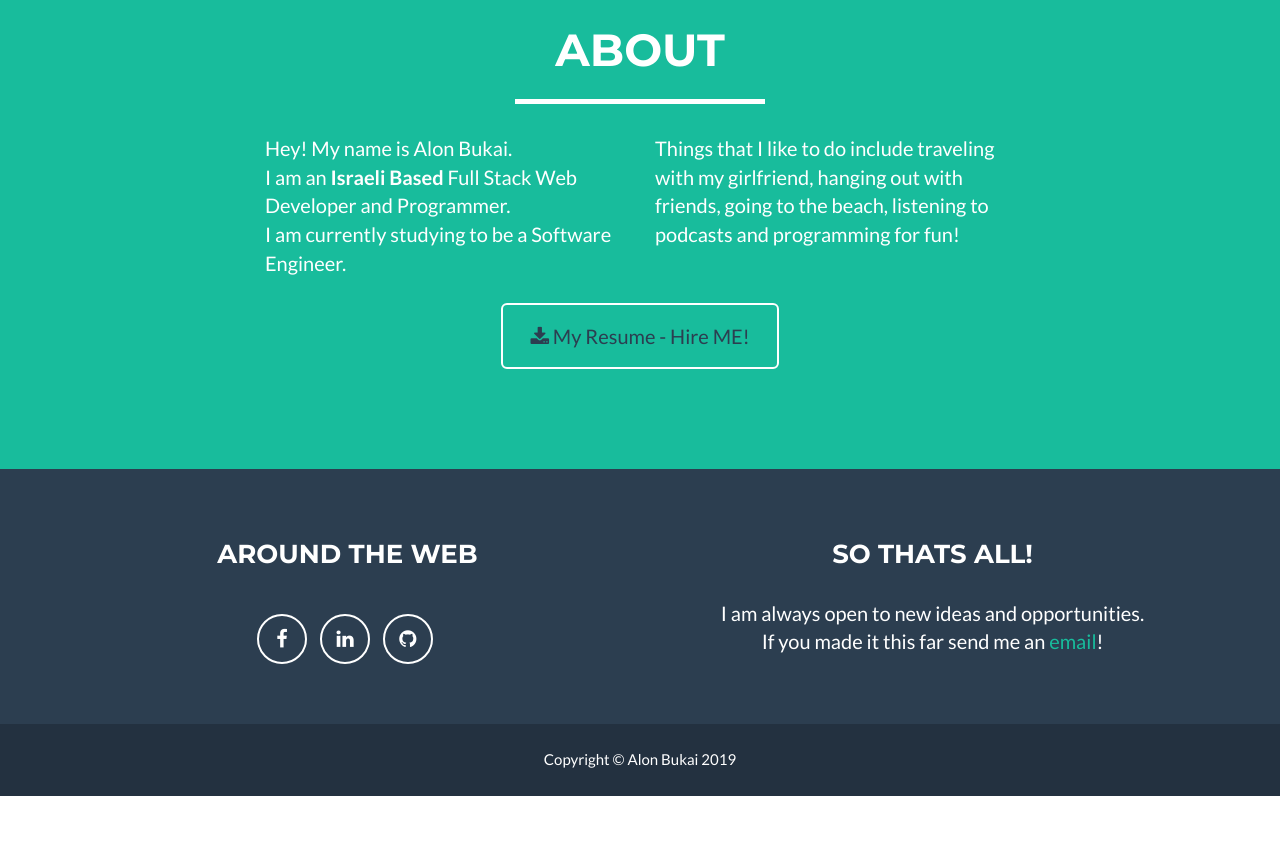
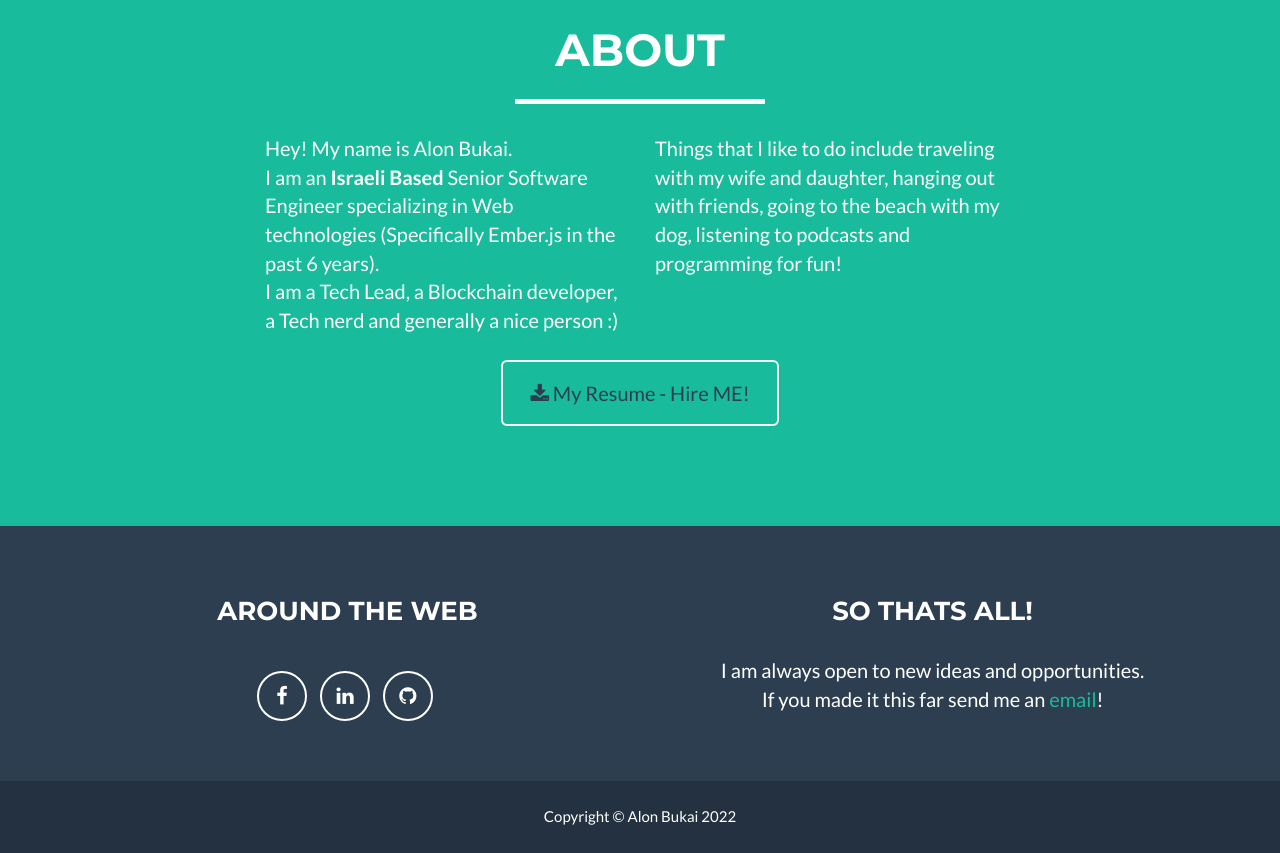
Before and after one commit to Alonski/alonski.github.io, a plain HTML site: page index.html in a window 1280 px wide. Shown: the part 1640-2493 px from the top of the page. Before the commit the page ends 2436 px from the top, so only its background shows below. Drawn offline with nearby package versions, Linux system fonts and the light colour scheme.

Commit message:
Update portfolio

```diff
--- a/index.html
+++ b/index.html
@@ -9,7 +9,7 @@
     <meta name="description" content="">
     <meta name="author" content="">
 
-    <title>Alon Bukai - Full Stack Developer</title>
+    <title>Alon Bukai - Senior Software Engineer</title>
 
     <!-- Bootstrap Core CSS - Uses Bootswatch Flatly Theme: http://bootswatch.com/flatly/ -->
     <link href="css/bootstrap.min.css" rel="stylesheet">
@@ -80,7 +80,7 @@
                     <div class="intro-text">
                         <span class="name">Alon Bukai</span>
                         <hr class="star-light">
-                        <span class="skills">Full Stack Developer</span>
+                        <span class="skills">Senior Software Engineer</span>
                     </div>
                 </div>
             </div>
@@ -173,13 +173,13 @@
                 <div class="col-lg-4 col-lg-offset-2">
                     <p>
                         Hey! My name is Alon Bukai.<br/>
-                        I am an <strong>Israeli Based</strong> Full Stack Web Developer and Programmer.<br/>
-                        I am currently studying to be a Software Engineer.
+                        I am an <strong>Israeli Based</strong> Senior Software Engineer specializing in Web technologies (Specifically Ember.js in the past 6 years).<br/>
+                        I am a Tech Lead, a Blockchain developer, a Tech nerd and generally a nice person :)
                     </p>
                 </div>
                 <div class="col-lg-4">
-                    <p>Things that I like to do include traveling with my girlfriend, hanging out with friends, going to the beach,
-                        listening to podcasts and programming for fun!</p>
+                    <p>Things that I like to do include traveling with my wife and daughter, hanging out with friends,
+                        going to the beach with my dog, listening to podcasts and programming for fun!</p>
                 </div>
                 <div class="col-lg-8 col-lg-offset-2 text-center">
                     <a href="files/AlonBukaiResume.doc" class="btn btn-lg btn-outline">
@@ -296,7 +296,7 @@
             <div class="container">
                 <div class="row">
                     <div class="col-lg-12">
-                        Copyright &copy; Alon Bukai 2019
+                        Copyright &copy; Alon Bukai 2022
                     </div>
                 </div>
             </div>
```
Also changed, not shown: 1 other file.
